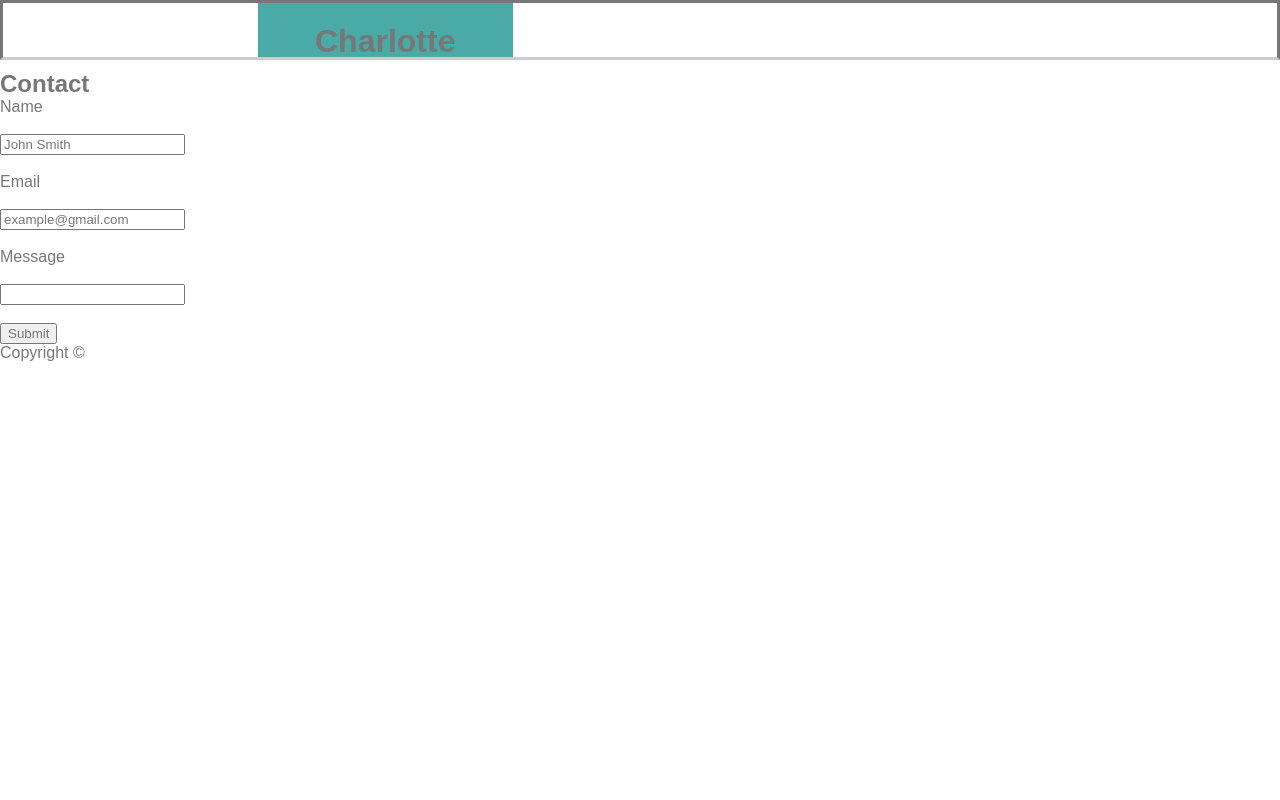
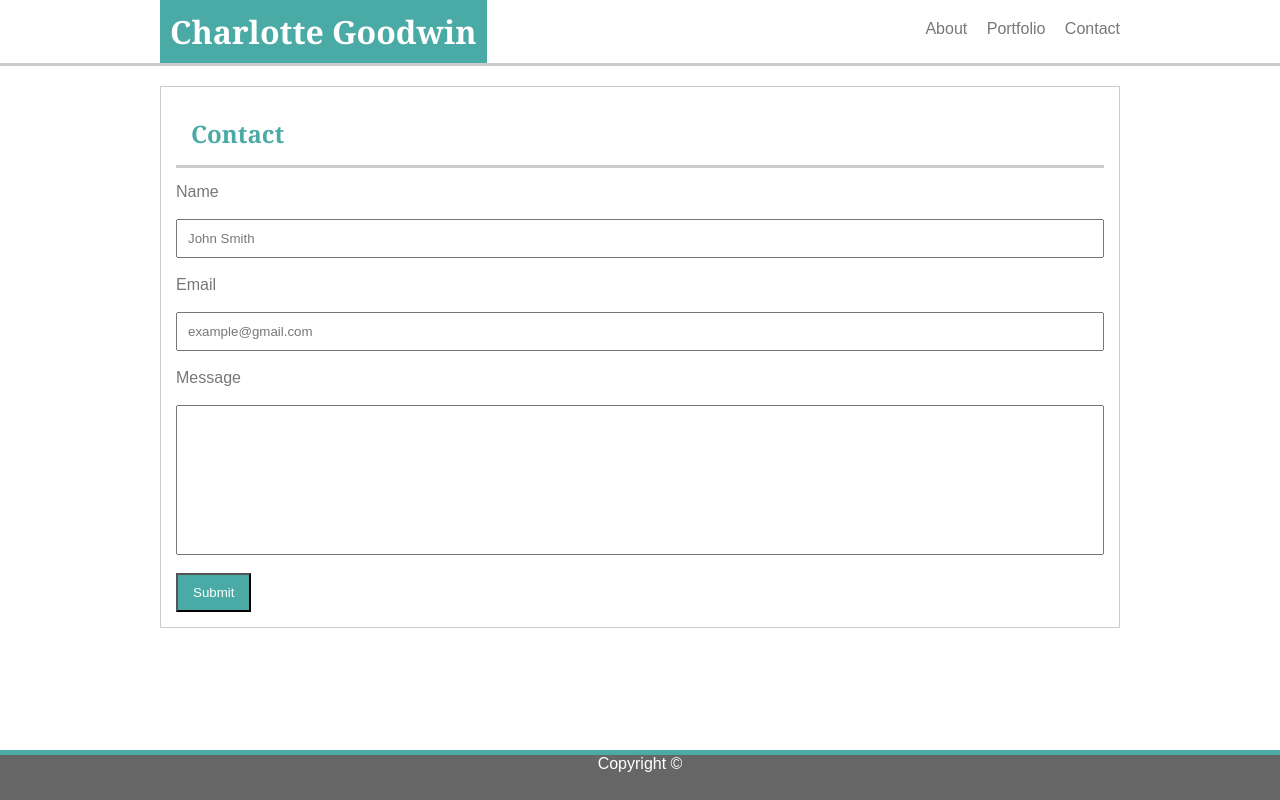
Before and after one commit to cng732/Portfolio, a plain HTML site: page contact.html in a window 1280 px wide. Drawn offline with Linux system fonts and the light colour scheme.

Commit message:
Styling completed for all html docs

```diff
--- a/assets/css/style.css
+++ b/assets/css/style.css
@@ -3,22 +3,116 @@
   margin: auto;
   font-family: Arial, Helvetica, sans-serif;
   color: #777777;
+  text-decoration: none;
+}
+
+#name {
+  font-family: Georgia, 'Times New Roman', Times, serif;
+  background-color: #4aaaa5;
+  color: #ffffff;
+  padding: 10px;
+}
+
+#heading {
+  font-family: Georgia, 'Times New Roman', Times, serif;
 }
 
 header {
-  height: 60px;
+  width: 100%;
   background-color: #ffffff;
-  border-bottom: #cccccc;
-  border-style: solid;
-  margin-bottom: 10px;
+  border-bottom: solid #cccccc;
+  margin-bottom: 20px;
   overflow: auto;
+}
+
+.headercontent {
+  width: 960px;
+  margin: auto;
+}
+
+h1 {
+  float: left;
+  vertical-align: middle;
+}
+
+nav {
+  float: right;
+  padding-top: 20px;
+}
+
+#about {
+  margin-right: 15px;
+}
+
+#portfolio {
+  margin-right: 15px;
+}
+
+section {
+  clear: both;
+  width: 960px;
+  margin: auto;
+  background-color: #ffffff;
+  border: solid 1px #cccccc;
+  padding: 15px;
+  overflow: auto;
+}
+
+h2 {
+  color: #4aaaa5;
+  padding: 15px;
+  border-bottom: solid #cccccc;
+  margin-bottom: 15px;
+}
+
+img {
+  width: 20%;
+  float: left;
+  margin-right: 15px;
 
 }
 
-#name {
-  margin-left: 20%;
+footer {
+  background-color: #666666;
+  color: #ffffff;
+  text-align: center;
+  vertical-align: bottom;
+  border-top: #4aaaa5 5px solid;
+  ;
+
+}
+
+.content {
+  min-height: calc(100vh - 50px);
+}
+.footer {
+  height: 50px;
+}
+
+.input {
+  width: 100%;
+  padding: 10px;
+
+}
+
+#message {
+  height: 150px;
+  box-sizing: border-box;
+  text-align: left;
+  vertical-align: text-top;
+
+}
+
+#submit {
   background-color: #4aaaa5;
-  padding: 20px;
-  text-align: center;
-  width: 20%;
+  color: #ffffff;
+  padding: 10px 15px;
+  text-decoration: none;
 }
+
+.portfolioImg {
+  width: 33%;
+  margin: 10px;
+  height: 200px;
+  float: left;
+}
```
